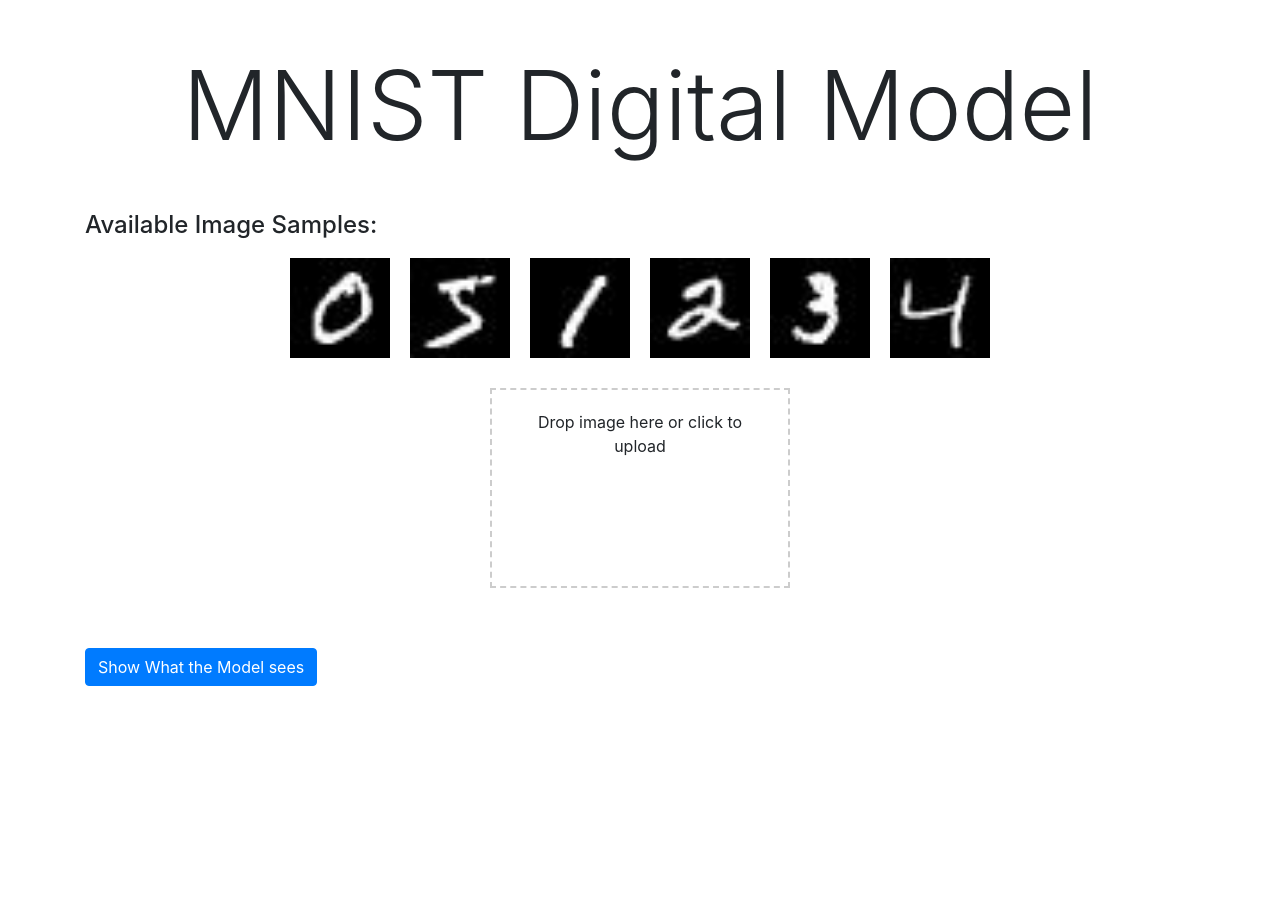
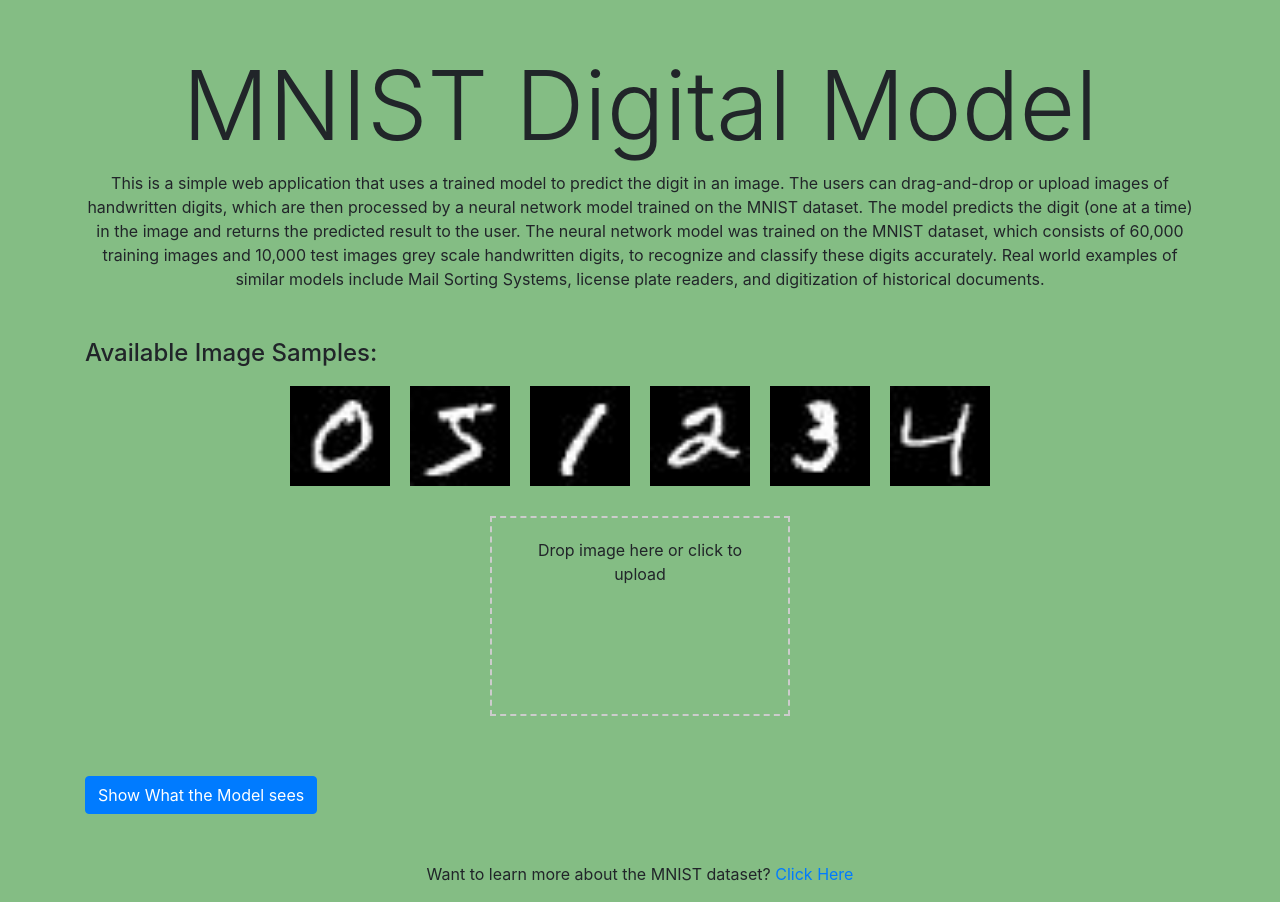
Before and after one commit to Vamonosraza/FlaskMNIST, a Flask app: page / in a window 1280 px wide. Before the commit the page ends 686 px from the top, so only its background shows below. Run offline with Flask 3, Linux system fonts and the light colour scheme; some libraries are stand-ins or nearby versions.

Commit message:
Update index.html with styling enhancements and additional information about the MNIST model

```diff
--- a/templates/index.html
+++ b/templates/index.html
@@ -6,6 +6,10 @@
     <title>MNIST Digit Recognition</title>
     <link href="https://stackpath.bootstrapcdn.com/bootstrap/4.5.2/css/bootstrap.min.css" rel="stylesheet">
     <style>
+        body{
+            background-color: #84bd84;
+            color: #212529;
+        }
         .image-container{
             display: flex;
             flex-direction: row;
@@ -48,7 +52,11 @@
 <body>
     <div class="container mt-5 text-center">
         <h1 class="display-1">MNIST Digital Model</h1>
+        <p class="">
+            This is a simple web application that uses a trained model to predict the digit in an image. The users can drag-and-drop or upload images of handwritten digits, which are then processed by a neural network model trained on the MNIST dataset. The model predicts the digit (one at a time) in the image and returns the predicted result to the user. The neural network model was trained on the MNIST dataset, which consists of 60,000 training images and 10,000 test images grey scale handwritten digits, to recognize and classify these digits accurately. Real world examples of similar models include Mail Sorting Systems, license plate readers, and digitization of historical documents.
+        </p>
     </div>
+
     <div class="container mt-5">
         <h4>Available Image Samples:</h4>
         <div class="image-container">
@@ -72,9 +80,15 @@
         <div id="result" class="mt-4"></div>
         <button id="expandButton" class="btn btn-primary mt-3" onclick="toggleArray()">Show What the Model sees</button>
         <div id="arrayContainer" class="mt-3">
+            <pre id="arrayText"></pre>
             <pre id="arrayContent"></pre>
         </div>
     </div>
+
+    <footer class="container mt-5 text-center">
+        <p>Want to learn more about the MNIST dataset? <a href="https://www.geeksforgeeks.org/mnist-dataset/" target="_blank">Click Here</a> </p>
+
+    </footer>
 
     <script src="https://code.jquery.com/jquery-3.5.1.min.js"></script>
     <script>
@@ -83,6 +97,7 @@
         const arrayContainer = document.getElementById('arrayContainer');
         const arrayContent = document.getElementById('arrayContent');
         const expandButton = document.getElementById('expandButton');
+        const arrayText = document.getElementById('arrayText');
 
         dropZone.addEventListener('dragover', (e) => {
             e.preventDefault();
@@ -136,6 +151,7 @@
             if (arrayContainer.style.display === 'none') {
                 arrayContainer.style.display = 'block';
                 expandButton.innerText = 'Hide What the Model sees';
+                arrayText.textContent = 'The array represent the pixel values after the image is converted to a 28x28 grayscale image and normalized to a range of 0 to 1.';
             } else {
                 arrayContainer.style.display = 'none';
                 expandButton.innerText = 'Show What the Model sees';
```
